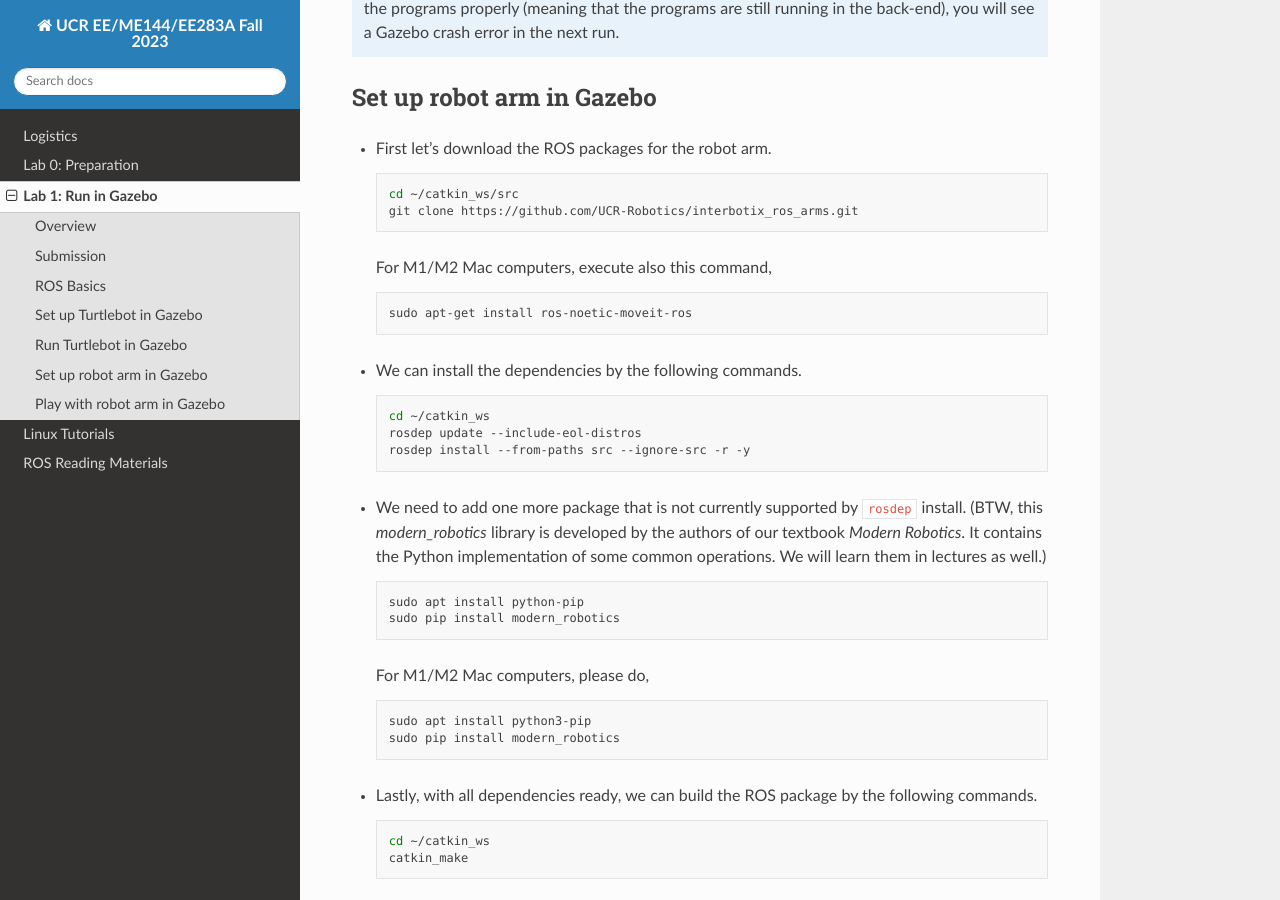
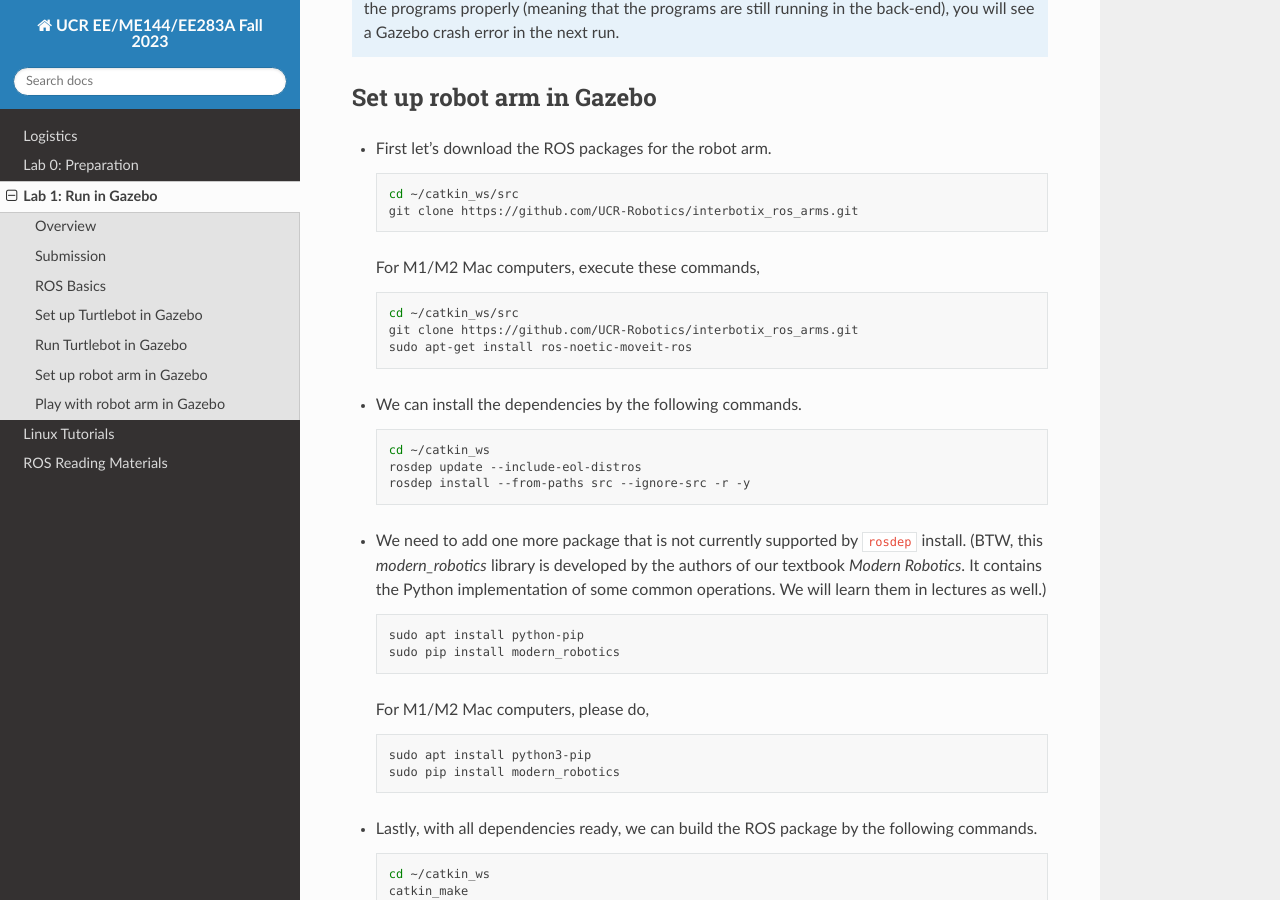
Before and after one commit to UCR-Robotics/ee144, a Sphinx documentation site: the page built from docs/lab1.rst, in a window 1280 px wide and 900 px high, scrolled down 3989 px. Built offline with Sphinx 7.4.7 and the Read the Docs theme 2.0.0, drawn with Linux system fonts in a browser that asks for light colours.

Commit message:
up-to-date

```diff
--- a/docs/conf.py
+++ b/docs/conf.py
@@ -30,7 +30,7 @@ release = '1.0'
 # Add any Sphinx extension module names here, as strings. They can be
 # extensions coming with Sphinx (named 'sphinx.ext.*') or your custom
 # ones.
-# extensions = ['recommonmark']
+extensions = ['recommonmark']
 
 # Add any paths that contain templates here, relative to this directory.
 templates_path = ['_templates']
--- a/docs/lab1.rst
+++ b/docs/lab1.rst
@@ -205,10 +205,12 @@ Set up robot arm in Gazebo
     cd ~/catkin_ws/src
     git clone https://github.com/UCR-Robotics/interbotix_ros_arms.git
 
-  For M1/M2 Mac computers, execute also this command,
+  For M1/M2 Mac computers, execute these commands,
 
   .. code-block:: bash
 
+    cd ~/catkin_ws/src
+    git clone https://github.com/UCR-Robotics/interbotix_ros_arms.git
     sudo apt-get install ros-noetic-moveit-ros
 
 - We can install the dependencies by the following commands.
--- a/requirements.txt
+++ b/requirements.txt
@@ -1,3 +1,4 @@
 docutils<0.18
 sphinx
 sphinx-rtd-theme
+recommonmark
```
